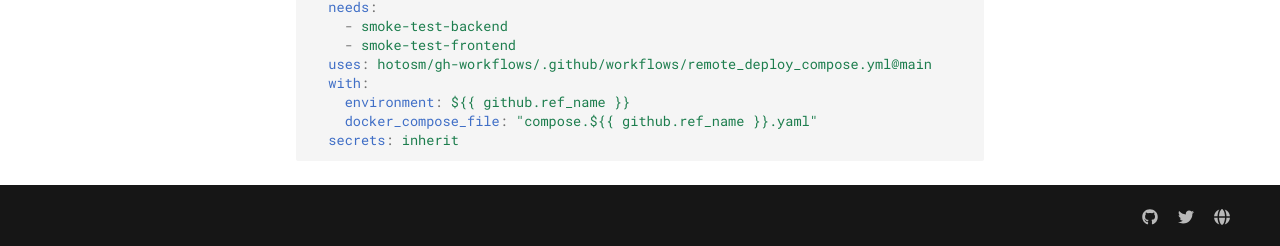
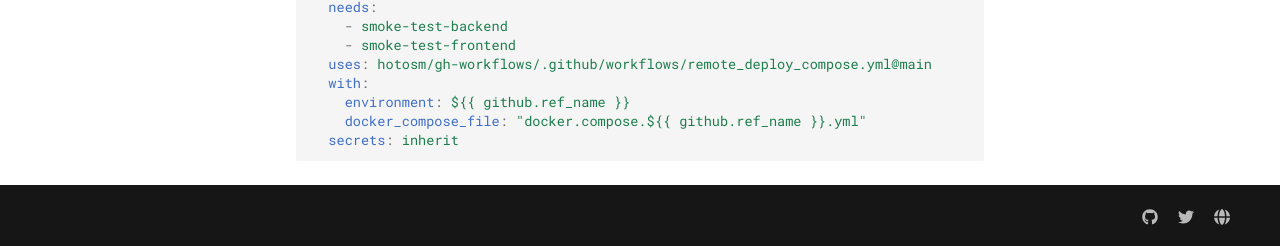
Before and after one commit to hotosm/gh-workflows, an MkDocs documentation site: the page built from docs/remote_deploy_compose.md, in a window 1280 px wide and 900 px high, scrolled down 1043 px. Shown: the part 651-897 px from the top of the window. Built offline with MkDocs 1.6.1 and Material for MkDocs 9.7.7, drawn with Linux system fonts in a browser that asks for light colours; comment, search, counter and statistics services are not loaded.

Commit message:
Revert changes.
Signed-off-by: casdal <141283367+casdal@users.noreply.github.com>

````diff
--- a/docs/remote_deploy_compose.md
+++ b/docs/remote_deploy_compose.md
@@ -74,6 +74,6 @@ deploy-containers:
   uses: hotosm/gh-workflows/.github/workflows/remote_deploy_compose.yml@main
   with:
     environment: ${{ github.ref_name }}
-    docker_compose_file: "compose.${{ github.ref_name }}.yaml"
+    docker_compose_file: "docker.compose.${{ github.ref_name }}.yml"
   secrets: inherit
 ```
````
